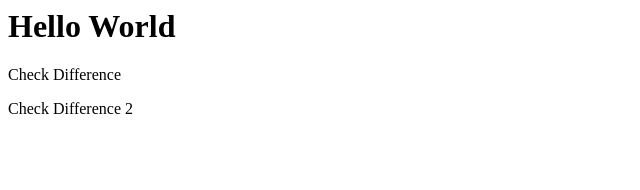
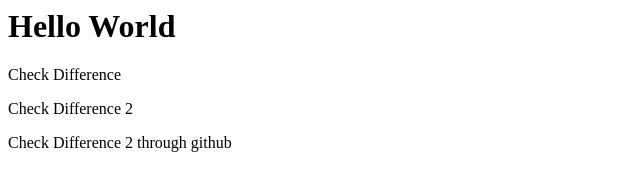
Before and after one commit to batulchikhly52/GitgithubPj, a plain HTML site: page index.html in a window 1280 px wide. Shown: the whole page, without its empty margins (0-640 px from the left). Drawn offline with Linux system fonts and the light colour scheme.

Commit message:
Add details
Add extra para

```diff
--- a/index.html
+++ b/index.html
@@ -5,5 +5,6 @@
 		<h1>Hello World</h1>
 		<p>Check Difference</p>
 		<p>Check Difference 2</p>
+		<p>Check Difference 2 through github</p>
 	</body>
 </html>
```
